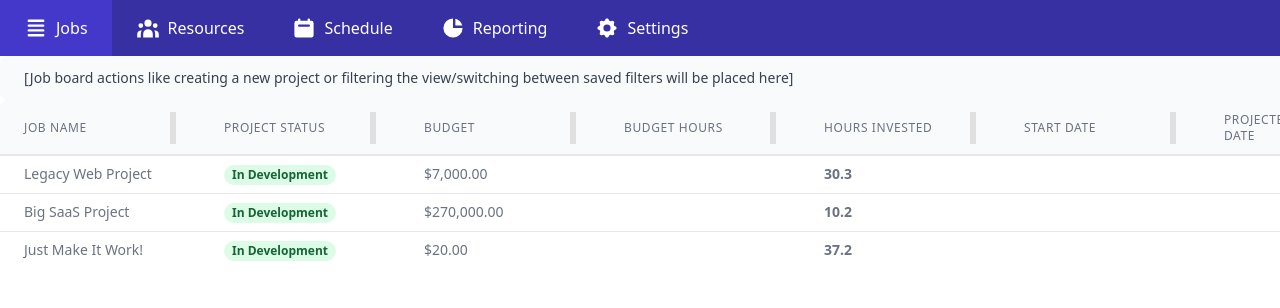
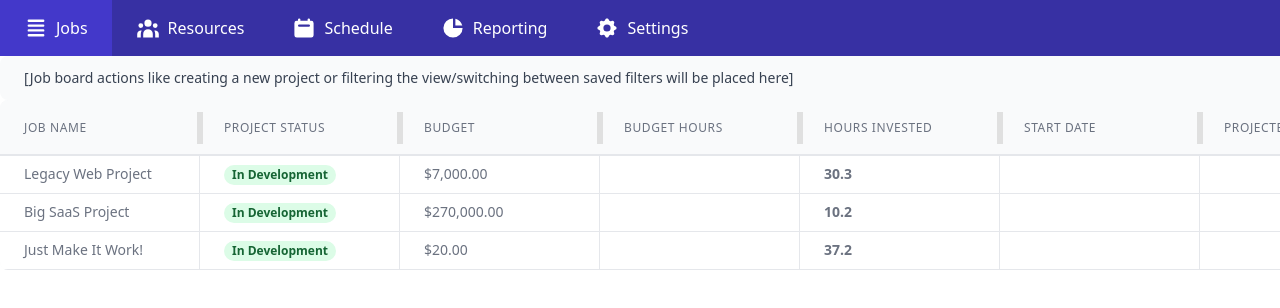
Before and after one commit to jskz/prophecy, a React (Create React App) app: page / in a window 1280 px wide. Shown: the top 308 px of the page. Built offline with nearby package versions, Linux system fonts and the light colour scheme.

Commit message:
style(jobs): Dilineate each JobBoard cell with a 1px border and more accurately align the column resizer to the column being resized

```diff
--- a/src/components/JobBoard/JobBoardStyles.js
+++ b/src/components/JobBoard/JobBoardStyles.js
@@ -4,6 +4,7 @@ export const ColumnResizer = styled.div`
     background-color: #e0e0e0;
     align-self: center;
     justify-self: flex-end;
+    left: 3px;
     width: 6px;
     height: 100%;
     display: inline-block;
--- a/src/components/JobBoard/index.js
+++ b/src/components/JobBoard/index.js
@@ -141,7 +141,7 @@ const JobBoard = () => {
                                         {headerGroups.map(headerGroup => (
                                             <div {...headerGroup.getHeaderGroupProps()} className="tr">
                                                 {headerGroup.headers.map(column => (
-                                                    <div {...column.getHeaderProps()} className="px-6 py-3 text-left text-xs min-h-[56px] font-medium text-gray-500 uppercase tracking-wider items-center flex">
+                                                    <div {...column.getHeaderProps()} className="pl-6 py-3 text-left text-xs min-h-[56px] font-medium text-gray-500 uppercase tracking-wider items-center flex">
                                                         <div className="flex-grow">
                                                             {column.render('Header')}
                                                         </div>
@@ -152,7 +152,7 @@ const JobBoard = () => {
                                             </div>
                                         ))}
                                     </div>
-                                    <div {...getTableBodyProps()} className="bg-white divide-y divide-gray-200">
+                                    <div {...getTableBodyProps()} className="bg-white divide-y divide-gray-200 border-b-[1px]">
                                         {rows.map(row => {
                                             prepareRow(row);
 
@@ -164,7 +164,7 @@ const JobBoard = () => {
                                                         className={`tr hover:bg-gray-100 hover:cursor-pointer ${row.isExpanded ? 'bg-gray-200' : ''}`}>
                                                         {
                                                             row.cells.map(cell => (
-                                                                <span {...cell.getCellProps()} className="px-6 py-2 whitespace-nowrap text-sm text-gray-500">
+                                                                <span {...cell.getCellProps()} className="px-6 py-2 whitespace-nowrap text-sm text-gray-500 border-r-[1px]">
                                                                     {cell.render('Cell')}
                                                                 </span>
                                                             ))
```
